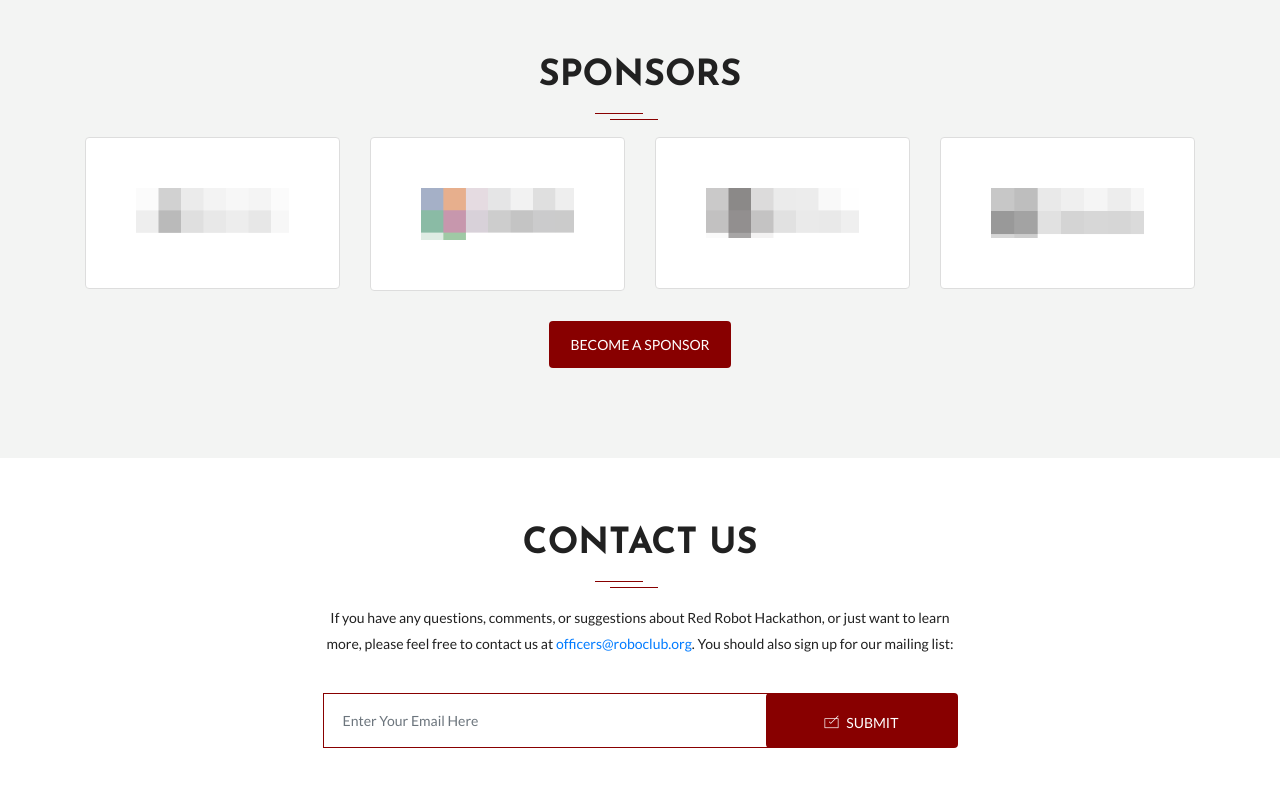
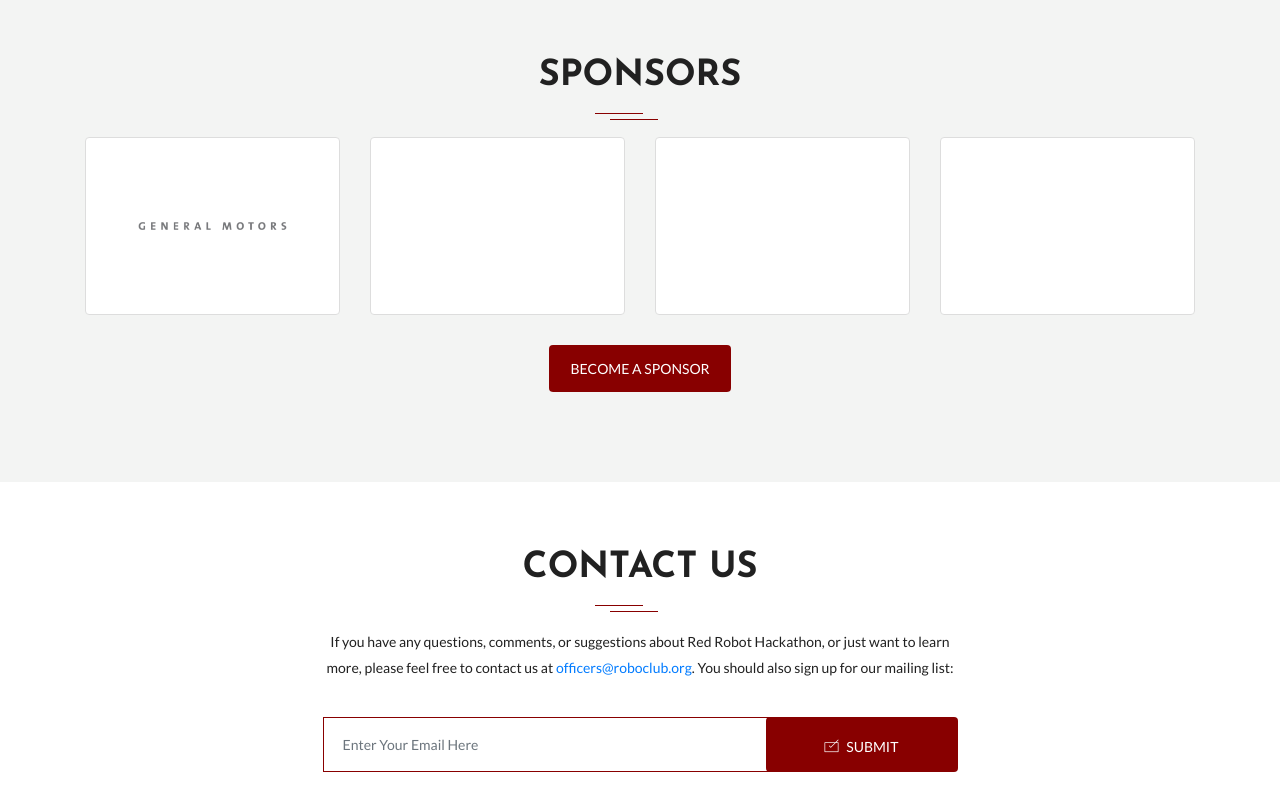
Before and after one commit to CMU-Robotics-Club/RedRobotWebsite, a plain HTML site: page index.html in a window 1280 px wide. Shown: the part 4580-5390 px from the top of the page. Drawn offline with Linux system fonts and the light colour scheme; files whose address does not match are found by name.

Commit message:
Adding GM as a sponsor

```diff
--- a/index.html
+++ b/index.html
@@ -780,24 +780,30 @@
         <div class="row mb-30 text-center wow fadeInDown" data-wow-delay="0.3s">
           <div class="col-md-3 col-sm-3 col-xs-12">
             <div class="spnsors-logo">
-              <a href="#"><img class="img-fluid" src="assets/img/sponsors/logo-01.png" alt=""></a>
+              <a href="https://www.gm.com/"><img class="img-fluid"
+                                                 src="assets/img/sponsors/gm_templated.png" alt=""></a>
+            </div>
+          </div>
+
+          <div class="col-md-3 col-sm-3 col-xs-12">
+            <div class="spnsors-logo">
+              <a href="#"><img class="img-fluid"
+                               src="assets/img/sponsors/template.png" alt=""></a>
             </div>
           </div>
           <div class="col-md-3 col-sm-3 col-xs-12">
             <div class="spnsors-logo">
-              <a href="#"><img class="img-fluid" src="assets/img/sponsors/logo-02.png" alt=""></a>
+              <a href="#"><img class="img-fluid"
+                               src="assets/img/sponsors/template.png" alt=""></a>
             </div>
           </div>
           <div class="col-md-3 col-sm-3 col-xs-12">
             <div class="spnsors-logo">
-              <a href="#"><img class="img-fluid" src="assets/img/sponsors/logo-03.png" alt=""></a>
+              <a href="#"><img class="img-fluid"
+                               src="assets/img/sponsors/template.png" alt=""></a>
             </div>
           </div>
-          <div class="col-md-3 col-sm-3 col-xs-12">
-            <div class="spnsors-logo">
-              <a href="#"><img class="img-fluid" src="assets/img/sponsors/logo-04.png" alt=""></a>
-            </div>
-          </div>
+
           <div class="col-12 text-center">
             <a href="" class="btn btn-common">become a sponsor</a>
           </div>
```
Also changed, not shown: assets/img/sponsors/gm_templated.png (added), assets/img/sponsors/template.png (added).
